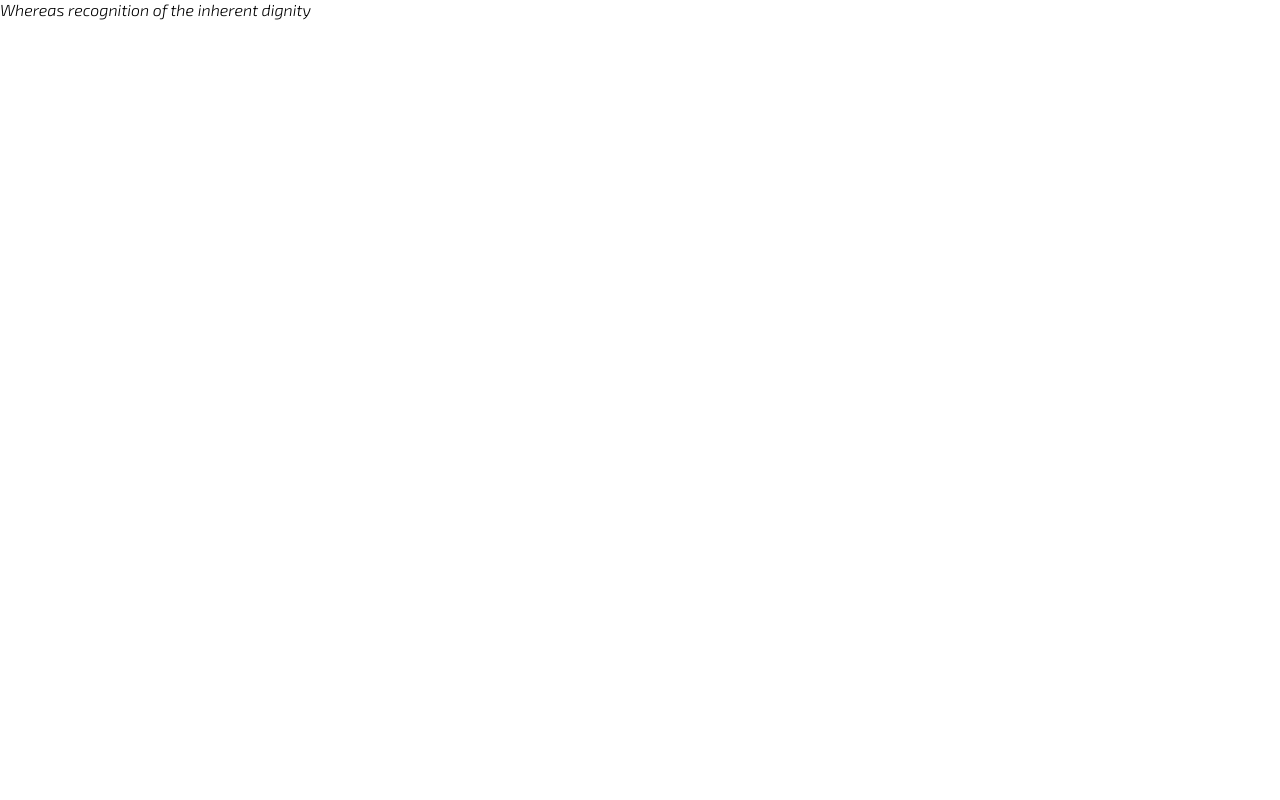
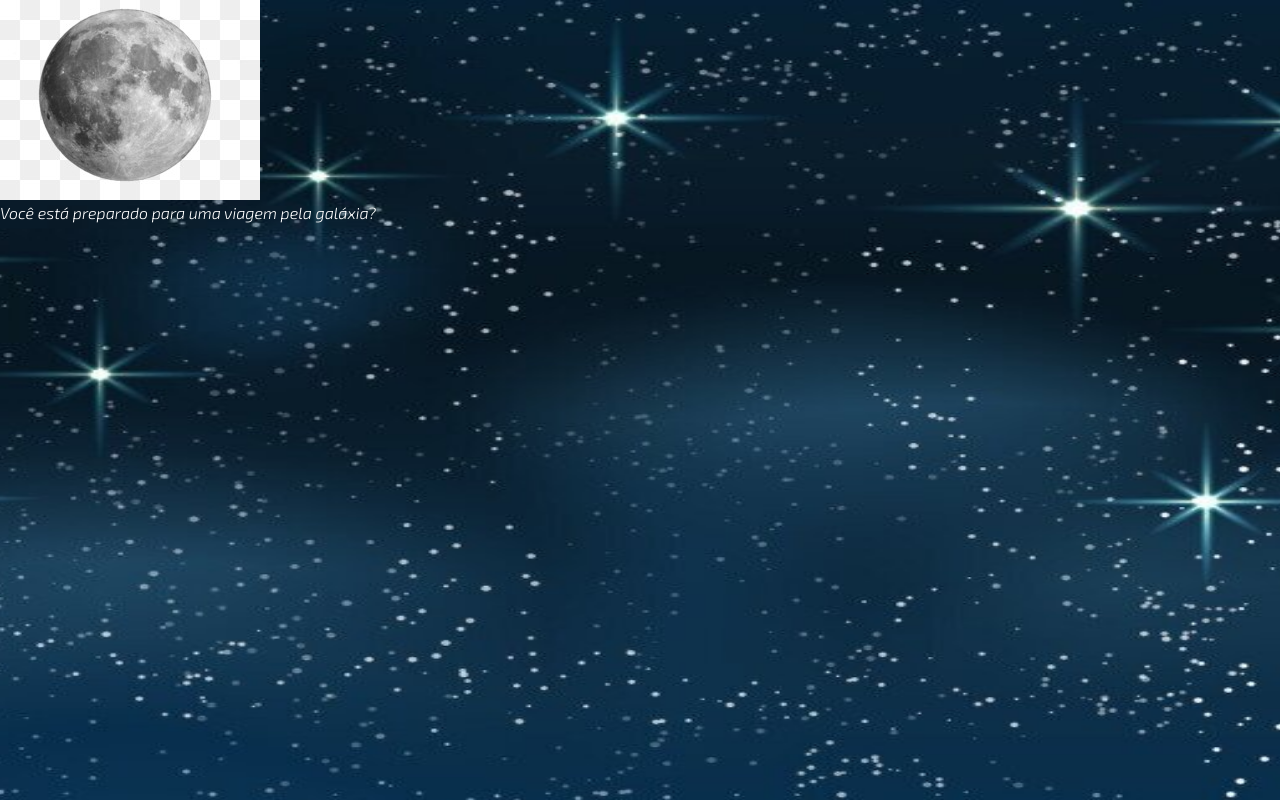
Before and after one commit to qSplash154/mundo, a plain HTML site: page index.html in a window 1280 px wide. Drawn offline with Linux system fonts and the light colour scheme.

Commit message:
fundo imagem

```diff
--- a/index.html
+++ b/index.html
@@ -11,6 +11,11 @@
 
 </head>
 <body>
-    <p>Whereas recognition of the inherent dignity</p>
+    <div id="caixa">
+        <div id="ceu">
+          <img src="./imagens/lua sem fundo.jpg" alt="imagem não encontrada" />
+          <p>Você está preparado para uma viagem pela galáxia?</p>
+        </div>
+
 </body>
 </html>
--- a/style.css
+++ b/style.css
@@ -7,5 +7,17 @@
 /*fonte da programação*/
 body *{
     font-family: 'Exo 2', sans-serif;
-    color: black
+    color: white;
 }
+/*imagem de fundo*/
+body {
+  background-image: url(./imagens/ceu\ estrelado.jpg);
+  background-repeat: no-repeat;
+  background-position:top center;
+  background-size: 1740px 1000px;
+
+}
+/*espessura da fonte*/
+#caixa p {
+  font-weight: 500;
+}
```
Also changed, not shown: imagens/ceu estrelado.jpg (added), imagens/lua sem fundo.jpg (added).
